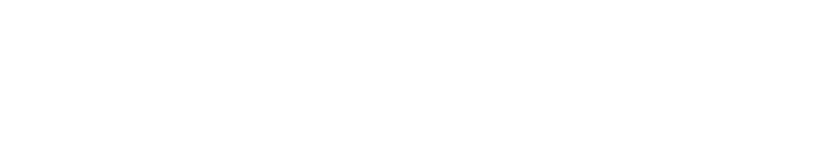
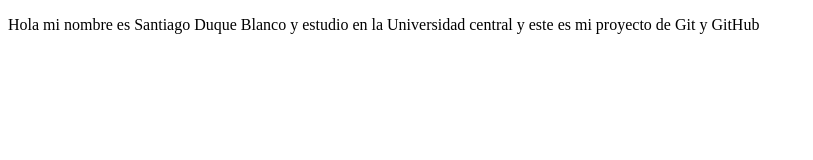
Before and after one commit to sansdb/Git_GitHub, a plain HTML site: page index.html in a window 1280 px wide. Shown: the whole page, without its empty margins (0-813 px from the left). Drawn offline with Linux system fonts and the light colour scheme.

Commit message:
Agregando breve descripcion

```diff
--- a/index.html
+++ b/index.html
@@ -5,6 +5,6 @@
     <title></title>
   </head>
   <body>
-
+    <p>Hola mi nombre es Santiago Duque Blanco y estudio en la Universidad central y este es mi proyecto de Git y GitHub</p>
   </body>
 </html>
```
